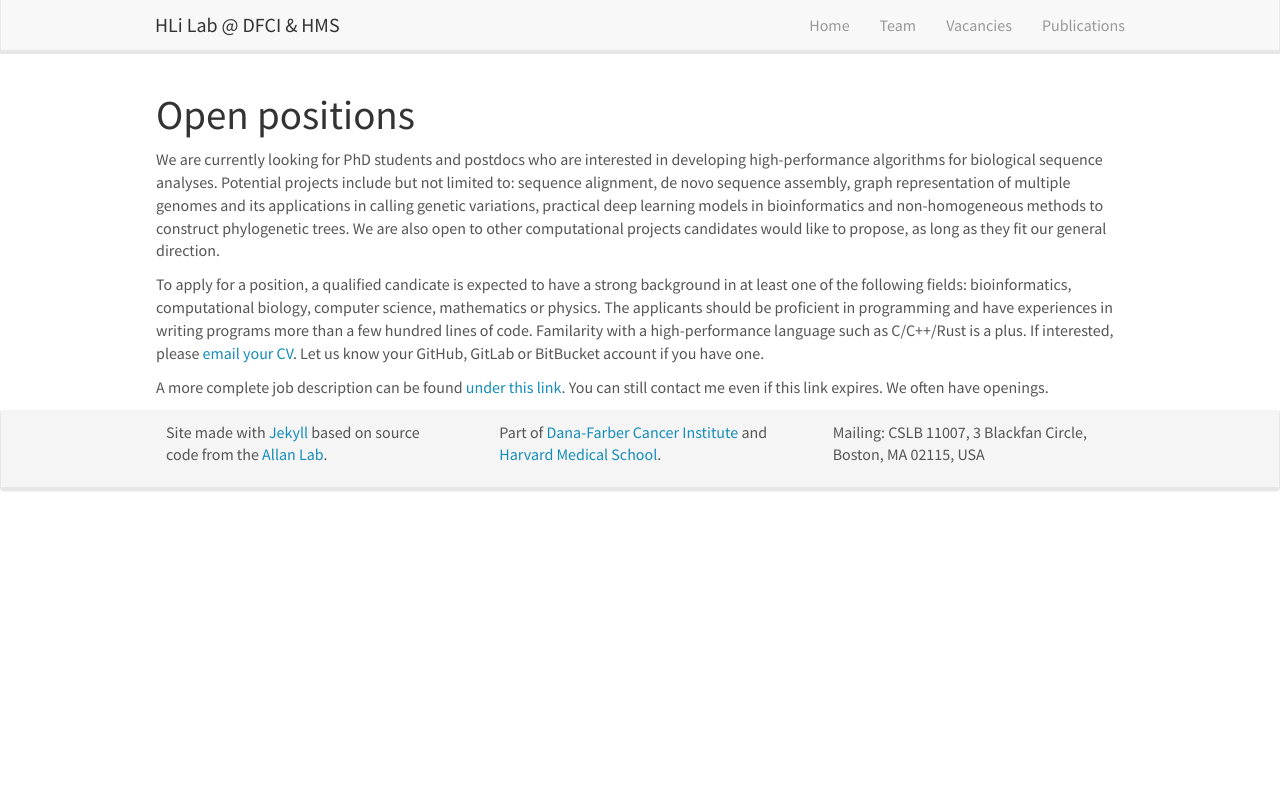
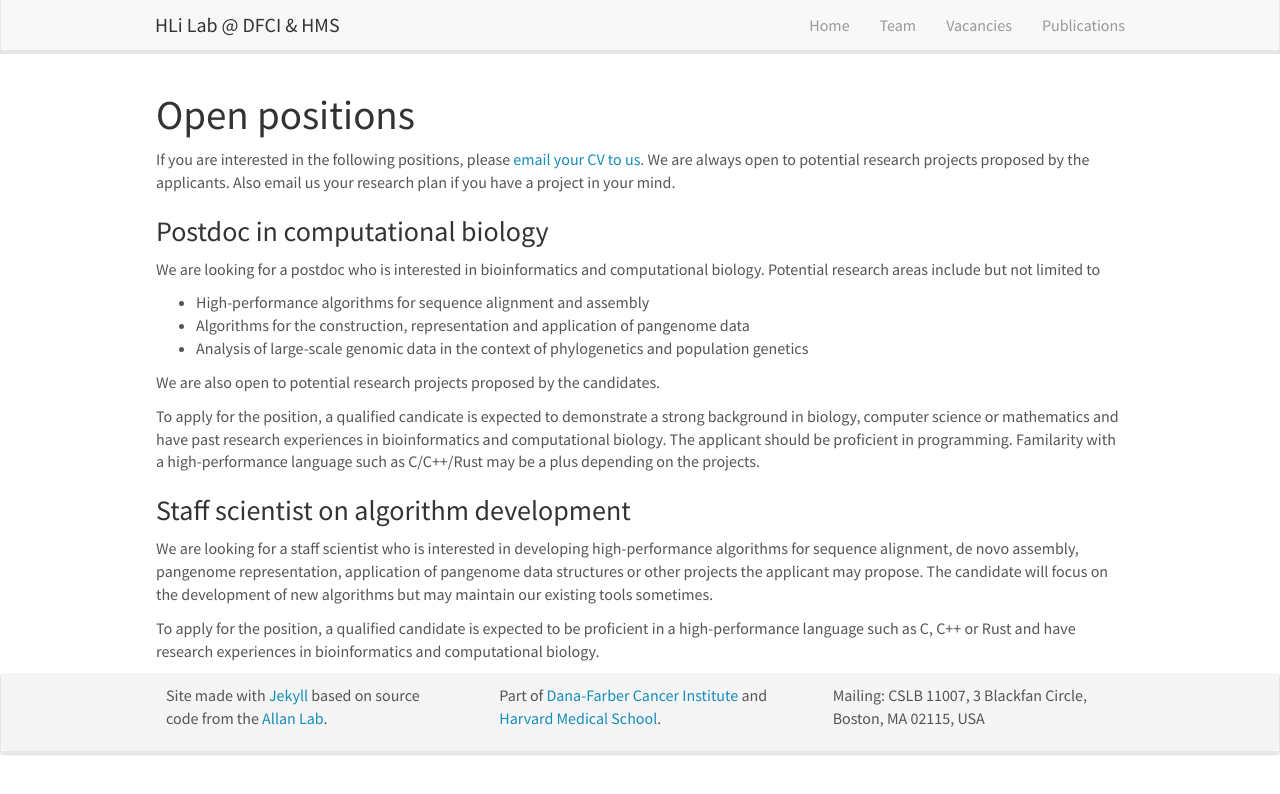
Before and after one commit to hlilab/hlilab.github.io, a Jekyll site: the page built from _pages/openings.md, in a window 1280 px wide. Shown: the top 794 px of the page. Built offline with Jekyll 4.4.1, drawn with Linux system fonts in a browser that asks for light colours; nearby versions of some CDN libraries.

Commit message:
updated the openings

```diff
--- a/_pages/openings.md
+++ b/_pages/openings.md
@@ -8,25 +8,36 @@ permalink: /vacancies
 
 # Open positions
 
-We are currently looking for PhD students and postdocs who are interested in
-developing high-performance algorithms for biological sequence analyses.
-Potential projects include but not limited to: sequence alignment, de novo
-sequence assembly, graph representation of multiple genomes and its
-applications in calling genetic variations, practical deep learning models in
-bioinformatics and non-homogeneous methods to construct phylogenetic trees. We
-are also open to other computational projects candidates would like to propose,
-as long as they fit our general direction.
+If you are interested in the following positions, please [email your
+CV to us](mailto:hli@ds.dfci.harvard.edu). We are always open to potential
+research projects proposed by the applicants. Also email us your research
+plan if you have a project in your mind.
 
-To apply for a position, a qualified candicate is expected to have a
-strong background in at least one of the following fields: bioinformatics,
-computational biology, computer science, mathematics or physics. The applicants
-should be proficient in programming and have experiences in writing programs
-more than a few hundred lines of code. Familarity with a high-performance
-language such as C/C++/Rust is a plus. If interested, please [email your
-CV](mailto:hli@ds.dfci.harvard.edu). Let us know your GitHub, GitLab or BitBucket
-account if you have one.
+### Postdoc in computational biology
 
-A more complete job description can be found [under this link][jobad]. You can
-still contact me even if this link expires. We often have openings.
+We are looking for a postdoc who is interested in bioinformatics and
+computational biology. Potential research areas include but not limited to
 
-[jobad]: https://careers-dfci.icims.com/jobs/17500/postdoctoral-research-fellow-in-bioinformatics-computational-biology---heng-li-lab/job?mode=view
+* High-performance algorithms for sequence alignment and assembly
+* Algorithms for the construction, representation and application of pangenome data
+* Analysis of large-scale genomic data in the context of phylogenetics and population genetics
+
+We are also open to potential research projects proposed by the candidates.
+
+To apply for the position, a qualified candicate is expected to demonstrate a
+strong background in biology, computer science or mathematics and have past
+research experiences in bioinformatics and computational biology. The applicant
+should be proficient in programming. Familarity with a high-performance
+language such as C/C++/Rust may be a plus depending on the projects.
+
+### Staff scientist on algorithm development
+
+We are looking for a staff scientist who is interested in developing
+high-performance algorithms for sequence alignment, de novo assembly, pangenome
+representation, application of pangenome data structures or other projects the
+applicant may propose. The candidate will focus on the development of new
+algorithms but may maintain our existing tools sometimes.
+
+To apply for the position, a qualified candidate is expected to be proficient
+in a high-performance language such as C, C++ or Rust and have research
+experiences in bioinformatics and computational biology.
```
Also changed, not shown: _data/recentpub.yml (+17 -17 lines), _data/team_members.yml (+6 -8 lines), _pages/team.md (+1 -1 lines).
